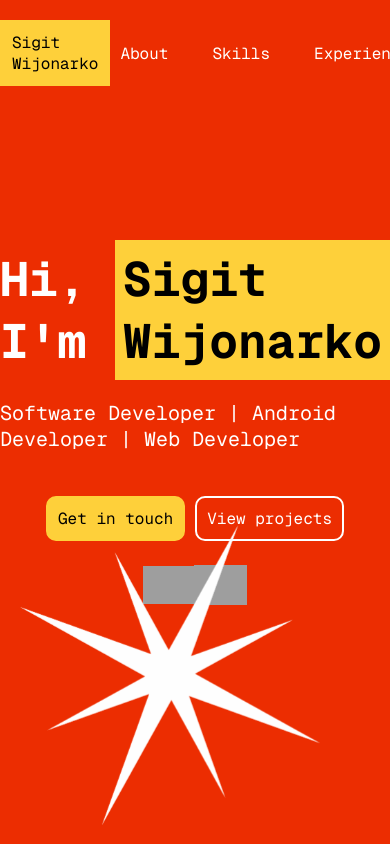
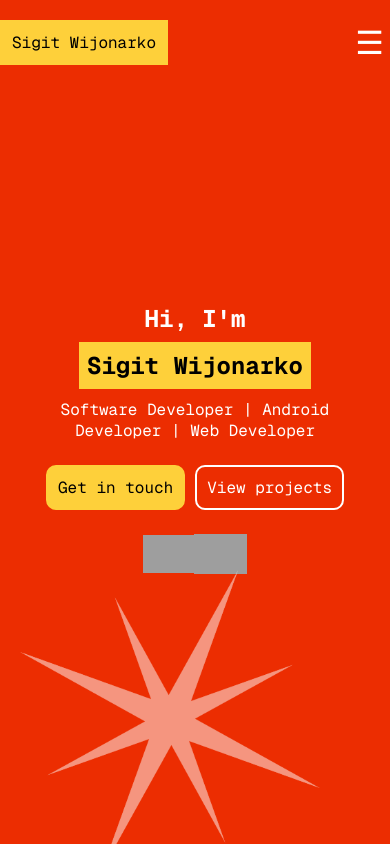
Before and after one commit to sigitwijk16/portfolio, a plain HTML site: page index.html in a window 390 px wide. Drawn offline with nearby package versions, Linux system fonts and the light colour scheme; grey boxes are pictures that could not be loaded.

Commit message:
further refining

```diff
--- a/index.css
+++ b/index.css
@@ -86,6 +86,7 @@ header {
 .section-container {
     height: 100vh;
     overflow-y: scroll;
+    overflow-x: hidden;
     scroll-snap-type: y mandatory;
 }
 
@@ -106,6 +107,10 @@ header {
     border-radius: 10px;
     padding: 10px;
     font-size: 1rem;
+    font-family: "Geist Mono", monospace;
+    font-optical-sizing: auto;
+    font-weight: 400;
+    font-style: normal;
 }
 
 .rounded-button-secondary {
@@ -114,6 +119,10 @@ header {
     padding: 10px;
     font-size: 1rem;
     color: white;
+    font-family: "Geist Mono", monospace;
+    font-optical-sizing: auto;
+    font-weight: 400;
+    font-style: normal;
 }
 
 .nav-item {
@@ -131,7 +140,8 @@ header {
     border: 2px white solid;
     border-radius: 8px;
     color: white;
-    width: 320px;
+    width: 100%;
+    max-width: 320px;
     padding: 10px 20px;
     font-family: "Geist Mono", monospace;
     font-optical-sizing: auto;
@@ -150,19 +160,13 @@ header {
 }
 
 
-.exp-container {
-    display: grid;
-    grid-template-columns: repeat(3, auto);
-    justify-content: center;
-    align-items: center;
-    padding-bottom: 100px;
-}
 
 .exp-item {
     border: 2px white solid;
     border-radius: 8px;
     color: white;
-    width: 320px;
+    width: 100%;
+    max-width: 320px;
     padding: 10px 20px;
     font-family: "Geist Mono", monospace;
     font-optical-sizing: auto;
@@ -264,6 +268,7 @@ header {
 
 .logo {
     padding: 12px;
+    font-size: 1rem;
 }
 
 .normal-text {
@@ -330,6 +335,8 @@ header {
 .education-card {
     border: 2px white solid;
     border-radius: 8px;
+    width: 100%;
+    max-width: 320px;
     color: white;
     padding: 20px;
     display: flex;
@@ -350,18 +357,34 @@ a:active {
   text-decoration: none;
 }
 
-.grid-container {
-    display: grid;
-    grid-template-columns: repeat(3, 1fr);
-    gap: 10px;
-}
-
 #experiences {
   min-height: 100vh;
   scroll-snap-align: start;
   position: relative;
   display: flex;
   flex-direction: column;
+}
+
+.name-banner {
+    display: flex;
+    gap: 0 20px;
+    align-items: center;
+    justify-content: center;
+    font-size: 2rem;
+    font-family: "Geist Mono", monospace;
+    font-weight: 700;
+    font-optical-sizing: auto;
+    font-style: normal;
+    margin: 0px;
+    padding: 0px;
+    margin-block: 0px;
+}
+
+.hi {
+    color: white;
+    margin: 0;
+    margin-block-start: 0;
+    margin-block-end: 0;
 }
 
 .exp-parallax {
@@ -371,3 +394,148 @@ a:active {
   overflow-y: auto;
   width: 100%;
 }
+
+.nav-links {
+  display: flex;
+  gap: 24px;
+  color: white;
+}
+
+.hamburger {
+  display: none;
+  font-size: 2rem;
+  background: none;
+  border: none;
+  color: white;
+}
+
+@media (max-width: 768px) {
+  .nav-links {
+    display: none;
+    flex-direction: column;
+    background: var(--vintage-purple);
+    position: absolute;
+    top: 20px;
+    right: 40px;
+    padding: 12px 40px;
+    border-radius: 8px;
+    z-index: 100;
+  }
+
+  .nav-links.show {
+    display: flex;
+  }
+
+  .hamburger {
+    display: block;
+  }
+}
+
+
+.grid-container {
+    display: grid;
+    grid-template-columns: repeat(3, 1fr);
+    gap: 10px;
+}
+
+.exp-container {
+    display: grid;
+    grid-template-columns: repeat(3, auto);
+    justify-content: center;
+    align-items: center;
+    padding-bottom: 100px;
+}
+
+.subtitle {
+    font-size: 1.5rem;
+    color: white;
+    margin-top: 20px !important;
+    text-align: center;
+    white-space: normal;
+    word-break: keep-all;
+}
+
+.name-text {
+    padding: 8px;
+    background-color: var(--vintage-yellow);
+    display: inline-flex;
+    align-items: center;
+    margin: 0;
+    margin-block-start: 0;
+    margin-block-end: 0;
+}
+
+@media (max-width: 768px) {
+  .grid-container {
+    grid-template-columns: 1fr;
+  }
+
+  .name-banner {
+    font-size: 1rem;
+    font-family: "Geist Mono", monospace;
+    font-weight: 700;
+    font-optical-sizing: auto;
+    font-style: normal;
+    flex-direction: column;
+    gap: 0;
+    margin: 0;
+    padding: 0;
+  }
+
+  .name-text {
+    margin-top: 8px !important;
+    margin-block-start: 0;
+    margin-block-end: 0;
+  }
+
+  .subtitle {
+    margin-top: 10px !important;
+    font-size: 1rem;
+    max-width: 90%;
+    margin: 0 auto;
+  }
+
+  .about-container {
+    width: 100%;
+    max-width: 320px;
+  }
+
+  .hi {
+    margin: 0;
+    margin-block-start: 0;
+    margin-block-end: 0;
+  }
+}
+
+@media (max-width: 768px) {
+  .exp-container {
+    grid-template-columns: 1fr;
+  }
+
+  .exp-item {
+    margin-bottom: 12px;
+  }
+
+  .exp-item-none, .exp-line {
+    display: none;
+  }
+}
+
+@media (max-width: 768px) {
+  .page {
+    font-size: 1.5rem;
+    padding: 16px;
+  }
+
+  .element-bottom-left,
+  .element-bottom-right,
+  .element-bottom-left-rotate {
+    width: 60px;
+    opacity: 0.5;
+  }
+
+  .section-title {
+    font-size: 1.5rem;
+    text-align: center;
+  }
+}
--- a/index.html
+++ b/index.html
@@ -17,25 +17,27 @@
             <a href="#home">
                 <p class="yellow normal-text logo">Sigit Wijonarko</p>
             </a>
-            <div class="geist-mono-normal" style="display: flex; gap: 24px; color: white;">
+            <div class="nav-links geist-mono-normal">
                 <a class="nav-item" href="#about">About</a>
                 <a class="nav-item" href="#skills">Skills</a>
                 <a class="nav-item" href="#experiences">Experience</a>
                 <a class="nav-item" href="#education">Education</a>
                 <a class="nav-item" href="#">Contact</a>
             </div>
+            <button class="hamburger">&#9776;</button>
         </div>
     </header>
+
     <div class="section-container">
-        <section id="home" class="page red geist-mono-bold" style="font-size: 4rem;">
+        <section id="home" class="page red">
             <div class="element-bottom-left">
                 <img src="./star.png" width="300" alt="">
             </div>
-            <div style="display: flex; gap: 20px; align-items: center; justify-content: center; font-size: 2rem;">
-                <h1 style="color: white; margin: 0;">Hi, I'm</h1>
-                <h1 class="yellow" style="padding: 8px; margin: 0;">Sigit Wijonarko</h1>
+            <div class="name-banner">
+                <h1 class="hi">Hi, I'm</h1>
+                <h1 class="name-text">Sigit Wijonarko</h1>
             </div>
-            <p class="geist-mono-normal" style="font-size: 1.25rem; color: white; margin-top: 20px;">
+            <p id="subtitle" class="normal-text subtitle">
                 Software Developer | Android Developer | Web Developer
             </p>
             <div class="button-group">
--- a/index.js
+++ b/index.js
@@ -193,3 +193,10 @@ function populateExperience(expArr) {
 }
 
 populateExperience(experiencesArray);
+
+const hamburger = document.querySelector(".hamburger");
+const navLinks = document.querySelector(".nav-links");
+
+hamburger.addEventListener("click", () => {
+  navLinks.classList.toggle("show");
+});
```
